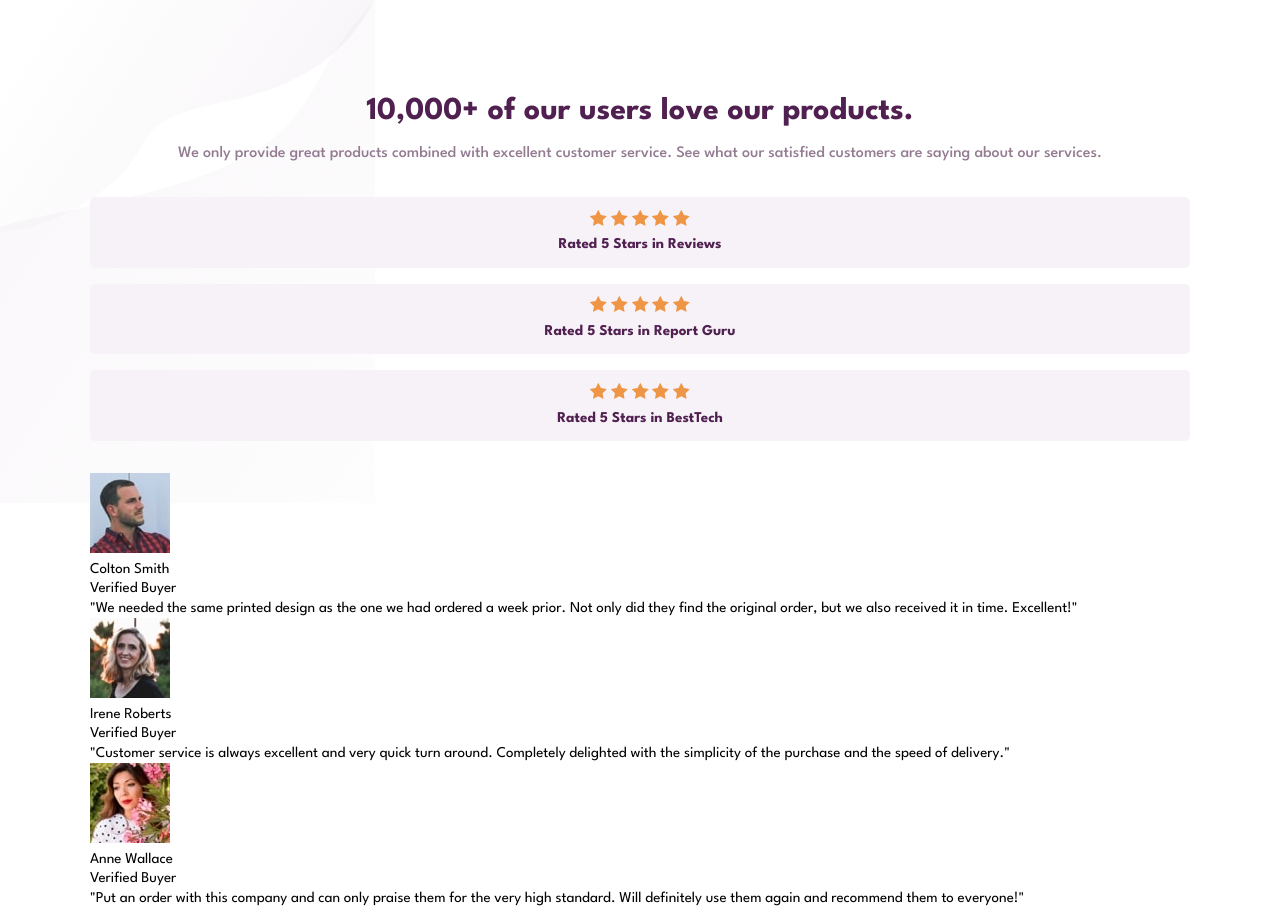
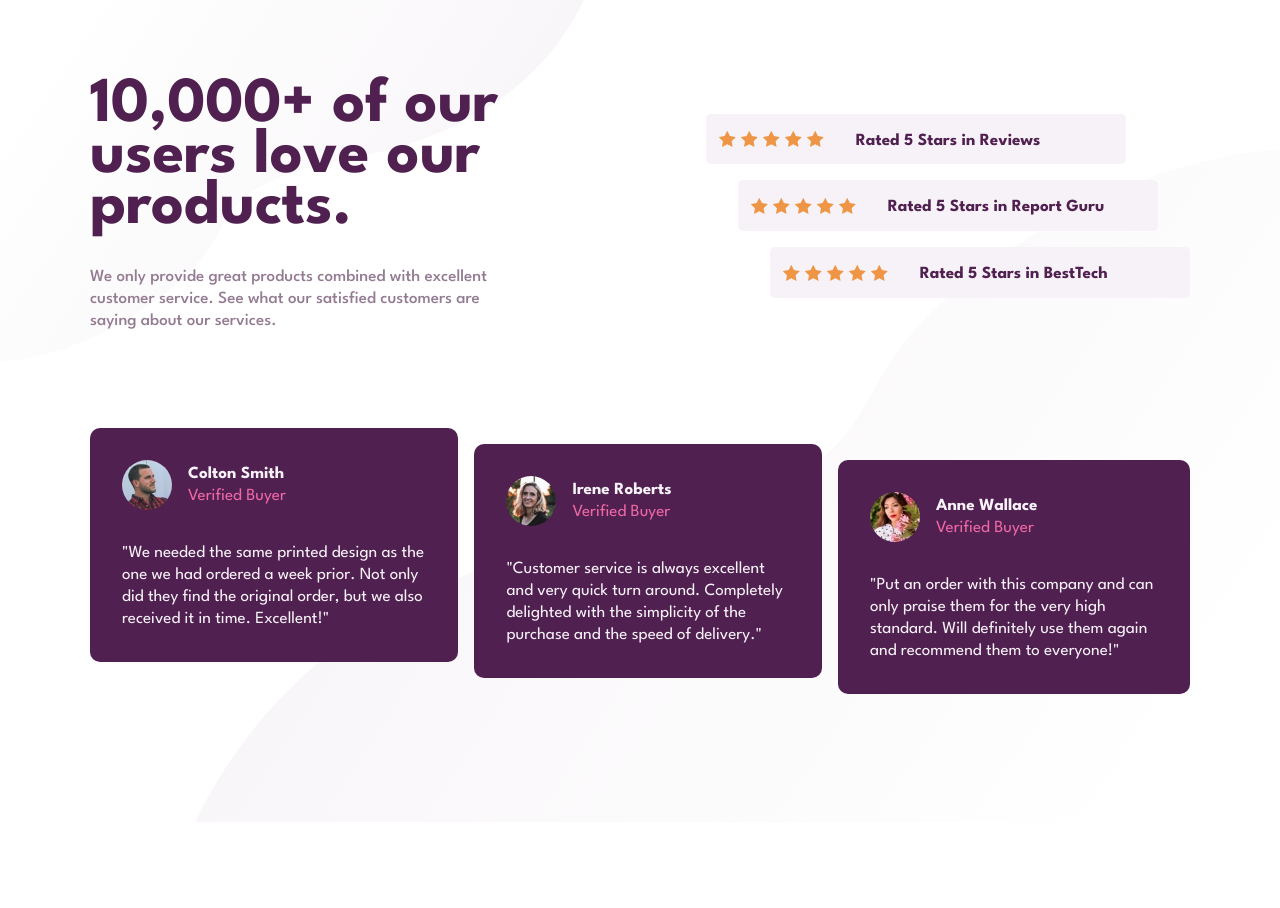
Before and after one commit to matiasluduena23/social-proof.github.io, a plain HTML site: page index.html in a window 1280 px wide. After the commit the page ends 822 px from the top, so only its background shows below. Drawn offline with Linux system fonts and the light colour scheme.

Commit message:
work complete

```diff
--- a/index.html
+++ b/index.html
@@ -56,9 +56,9 @@
               </div>
           </div>
         </header>
-        <main>
+        <main class="main">
           <div class="card">
-            <div class="card-info">
+            <div class="card-info ">
               <img class="card-info-img" src="./images/image-colton.jpg" alt="profile-image">
               <div class="card-info-profile">
                 <p class="card-info-profile-name">Colton Smith </p>
@@ -70,7 +70,7 @@
               Excellent!"</p>
           </div>
           <div class="card">
-            <div class="card-info">
+            <div class="card-info ">
               <img class="card-info-img" src="./images/image-irene.jpg" alt="profile-image">
               <div class="card-info-profile">
                 <p class="card-info-profile-name">Irene Roberts</p>
@@ -81,7 +81,7 @@
               delighted with the simplicity of the purchase and the speed of delivery."</p>
           </div>
           <div class="card">
-            <div class="card-info">
+            <div class="card-info ">
               <img class="card-info-img" src="./images/image-anne.jpg" alt="profile-image">
               <div class="card-info-profile">
                 <p class="card-info-profile-name">Anne Wallace </p>
--- a/style.css
+++ b/style.css
@@ -3,8 +3,8 @@
 
 :root {
     --ff: 'League Spartan', sans-serif;
-    --fs: 15px;
-    --br: 5px;
+    --fs: 17px;
+    --br: 10px;
 
     /* Primary */
     --magenta-clr:  hsl(300, 43%, 22%);
@@ -23,25 +23,24 @@
 }
 
 body{
+    display: grid;
+    align-content: center;
     background: #fff;
-    position: relative;
+    background-image: url('./images/bg-pattern-top-mobile.svg'),
+                      url('./images/bg-pattern-bottom-mobile.svg');
+    background-repeat: no-repeat,
+                       no-repeat;
+    background-position: top left,
+                         bottom  right;
+    background-size: auto , auto;
     font-family: var(--ff);
     font-size: var(--fs);
     min-height: 100vh;
     width: 100%;
     line-height: 1.3;
-    z-index: -1;
 }
 
-.showcase {
-    position: absolute;
-    background-image: url('./images/bg-pattern-top-mobile.svg'),
-                      url('./images/bg-pattern-bottom-mobile.svg');
-    background-repeat: no-repeat, no-repeat;
-    background-position: top right -30px , bottom -1000px;
-    width: 100%;
-    height: 100%;
-}
+
 
 .container {
     width: 90%;
@@ -55,15 +54,14 @@ body{
 
 .header-title {
     color: var(--magenta-clr);
-    font-size: 2rem;
+    font-size: 2.2rem;
     font-weight: 700;
-    line-height: 1;
-    padding: 1rem 2rem;
+    line-height: 0.8;
+    padding:  0 2rem 1rem 2rem;
 }
 
 .header-p {
     color: var(--dark-grayish-clr);
-    font-size: 16px;
     font-weight: 500;
 }
 
@@ -71,18 +69,131 @@ body{
     display: flex;
     flex-direction: column;
     gap: 1rem;
-    margin: 2rem 0;
+    margin: 3rem 0;
 }
 
 .header-rated-wrap {
     background: var(--light-grayish-clr);
     padding: 0.8rem;
     width: 100%;
-    border-radius: var(--br);
+    border-radius: 5px;
 }
+
+
 
 .header-rated-p {
     color: var(--magenta-clr);
     font-weight: 700;
     margin-top: 0.2rem;
 }
+
+.main {
+    display: flex;
+    flex-direction: column;
+    gap: 1rem;
+}
+
+.card {
+    background: var(--magenta-clr) ;
+    color: var(--light-grayish-clr);
+    border-radius: var(--br);
+    padding: 2rem;
+    font-size: var(--fs);
+}
+
+.card-info {
+    display: flex;
+    align-items: center;
+    justify-content: start;
+    gap: 1rem;
+    margin-bottom: 2rem;
+}
+
+.card-info-img {
+    border-radius: 50%;
+    width: 50px;
+}
+
+.card-info-profile-name {
+    font-weight: 700;
+}
+
+.card-info-profile-buyer {
+    color: var(--pink-clr);
+}
+
+.card-p {
+    font-weight: 400;
+
+}
+
+@media(min-width: 900px) {
+
+    body {
+        background-image: url('./images/bg-pattern-top-desktop.svg'),
+        url('./images/bg-pattern-bottom-desktop.svg');
+    }
+
+    .header {
+        display: flex;
+        justify-content: space-between;
+        align-items: center;
+        gap: 5rem;
+        margin: 5rem 0;
+    }
+
+    .header-info {
+        width: 50%;
+        text-align: start;
+        padding-right: 5rem;
+    }
+
+    .header-rated {
+        width: 50%;
+        display: flex;
+        align-items: end;
+        margin: 2rem 0 ;
+    }
+
+    .header-title {
+        font-size: 4rem;
+        padding: 0;
+        margin-bottom: 2rem;
+    }
+
+    .header-rated-wrap {
+        display: flex;
+        align-items: center;
+        gap: 2rem;
+        max-width: 420px;
+    }
+
+    .header-rated-stars {
+        display: flex;
+        gap: 5px;
+    }
+
+    .header-rated-wrap:first-child {
+        transform: translateX(-4rem);
+    }
+
+    .header-rated-wrap:nth-child(2) {
+        transform: translateX(-2rem);
+    }
+
+    .main {
+        flex-direction: row;
+        padding: 3rem 0;
+    }
+
+    .card:nth-child(1){
+        transform: translateY(-2rem);
+    }
+
+    .card:nth-child(2){
+        transform: translateY(-1rem);
+    }
+
+
+
+}
```
Also changed, not shown: design/screenshot.JPG (added), 2 other files.
